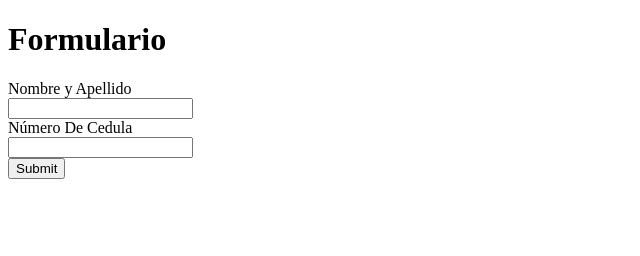
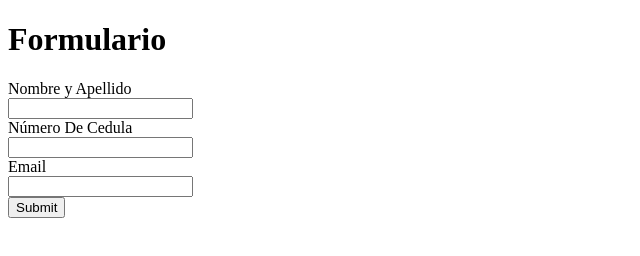
Before and after one commit to GiovanniFlorez/HTML, a plain HTML site: page index.html in a window 1280 px wide. Shown: the whole page, without its empty margins (0-640 px from the left). Drawn offline with Linux system fonts and the light colour scheme.

Commit message:
Update index.html

```diff
--- a/index.html
+++ b/index.html
@@ -18,6 +18,11 @@
             <br>
             <input type="text">
         </div>
+         <div>
+            <label>Email</label>
+            <br>
+            <input type="text">
+        </div>
         <div>
             <input type="submit">
         </div>
```
